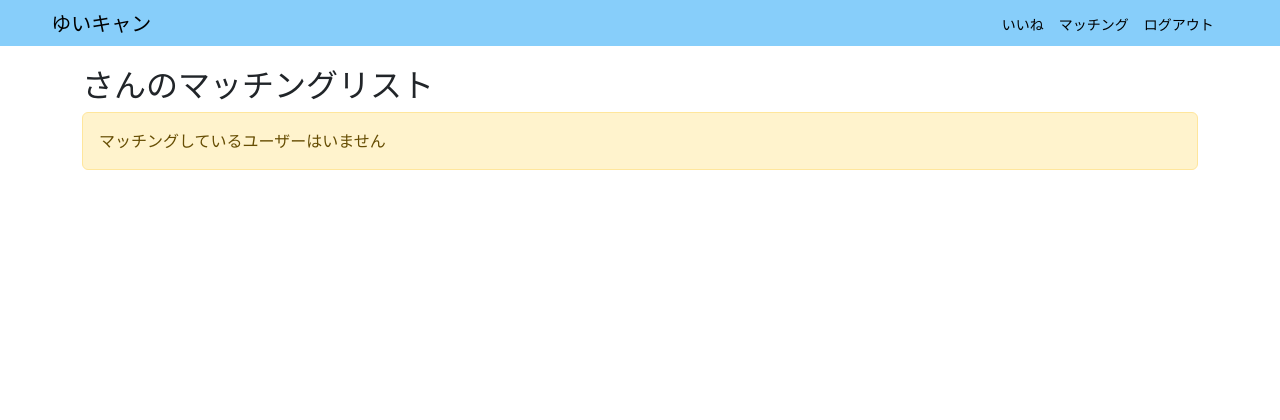
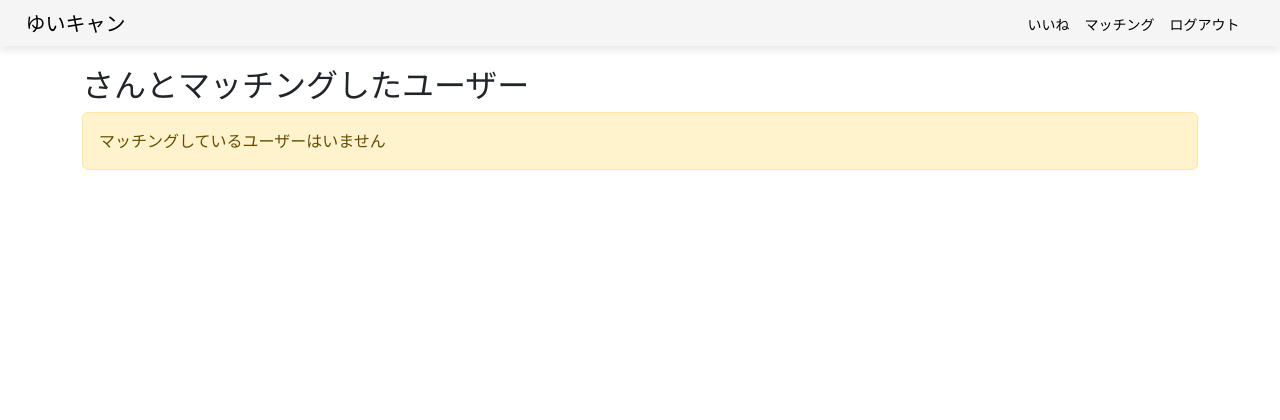
Before and after one commit to e235733/YuiCam, a Flask app: template templates/matching_list.html in a window 1280 px wide. Shown: the top 420 px of the page. Run offline with Flask 3, Linux system fonts and the light colour scheme; the template is opened without the code that fills it, so the values that code supplies are empty.

Commit message:
メインビジュアル

```diff
--- a/static/style.css
+++ b/static/style.css
@@ -5,15 +5,17 @@
 
 header {
     width: 100%;
-    padding: 12px 4% 10px;
-    background-color: lightskyblue;
+    padding: 12px 2% 10px;
+    background-color: whitesmoke; /* 背景に少し透明度を持たせる */
     position: sticky;
     top: 0;
     z-index: 999;
     display: flex;
     align-items: center;
     margin-bottom: 20px;
+    box-shadow: 0 4px 8px rgba(0, 0, 0, 0.1); /* 影を付ける */
 }
+
 
 h1 {
    margin: 0; padding: 0;
--- a/tempCodeRunnerFile.py
+++ /dev/null
@@ -1 +0,0 @@
-return redirect(url_for('index', user_id=user_id))
--- a/templates/like_list.html
+++ b/templates/like_list.html
@@ -3,7 +3,7 @@
 <head>
   <meta charset="utf-8">
   <meta name="viewport" content="width=device-width, initial-scale=1">
-  <title>{{ user.username }}さんのいいねリスト</title>
+  <title>{{ user.username }}さんをいいねしたユーザー</title>
   <link href="https://cdn.jsdelivr.net/npm/bootstrap@5.3.0/dist/css/bootstrap.min.css" rel="stylesheet" integrity="sha384-9ndCyUaIbzAi2FUVXJi0CjmCapSmO7SnpJef0486qhLnuZ2cdeRhO02iuK6FUUVM" crossorigin="anonymous">
   <link rel="stylesheet" href="{{ url_for('static', filename='style.css') }}">
 </head>
--- a/templates/matching_list.html
+++ b/templates/matching_list.html
@@ -22,7 +22,7 @@
 
   <div class="content-wrapper">
   <div class="container">
-    <h2>{{ current_user.username }}さんのマッチングリスト</h2>
+    <h2>{{ current_user.username }}さんとマッチングしたユーザー</h2>
     {% if matches %}
       <div class="row">
         {% for match in matches %}
--- a/templates/profile_detail.html
+++ b/templates/profile_detail.html
@@ -33,8 +33,8 @@
                     <hr>
                     <h3>自己紹介</h3>
                     <p>{{ user.bio }}</p>
-                    <a href="{{ url_for('profile_edit', user_id=user.id) }}" class="btn btn-primary">編集する</a>
                 </div>
+                <a href="{{ url_for('profile_edit', user_id=user.id) }}" class="btn btn-primary">編集する</a>
             </div>
         </div>
     </div>
```
Also changed, not shown: templates/base.html (+15 -10 lines).
